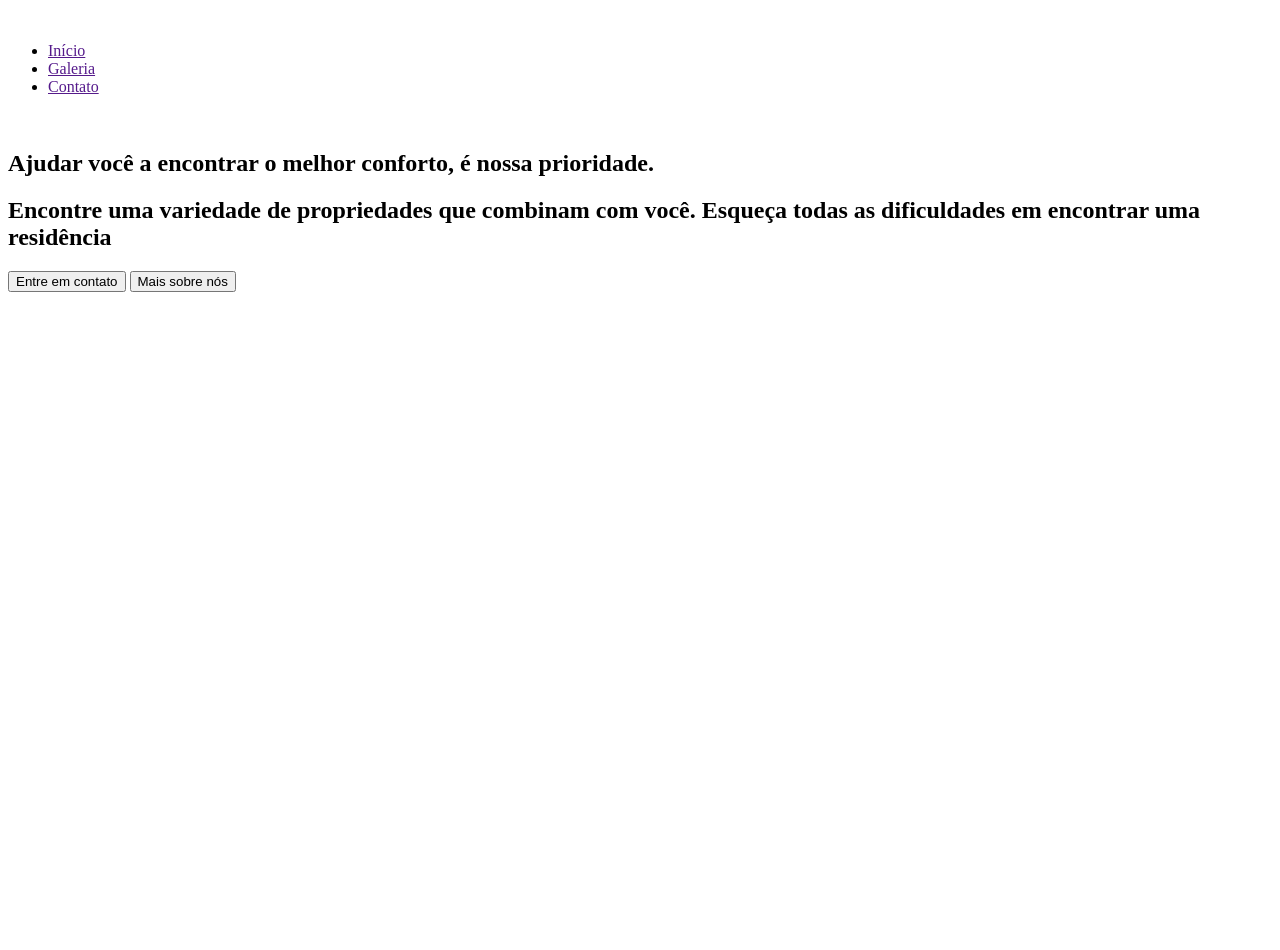
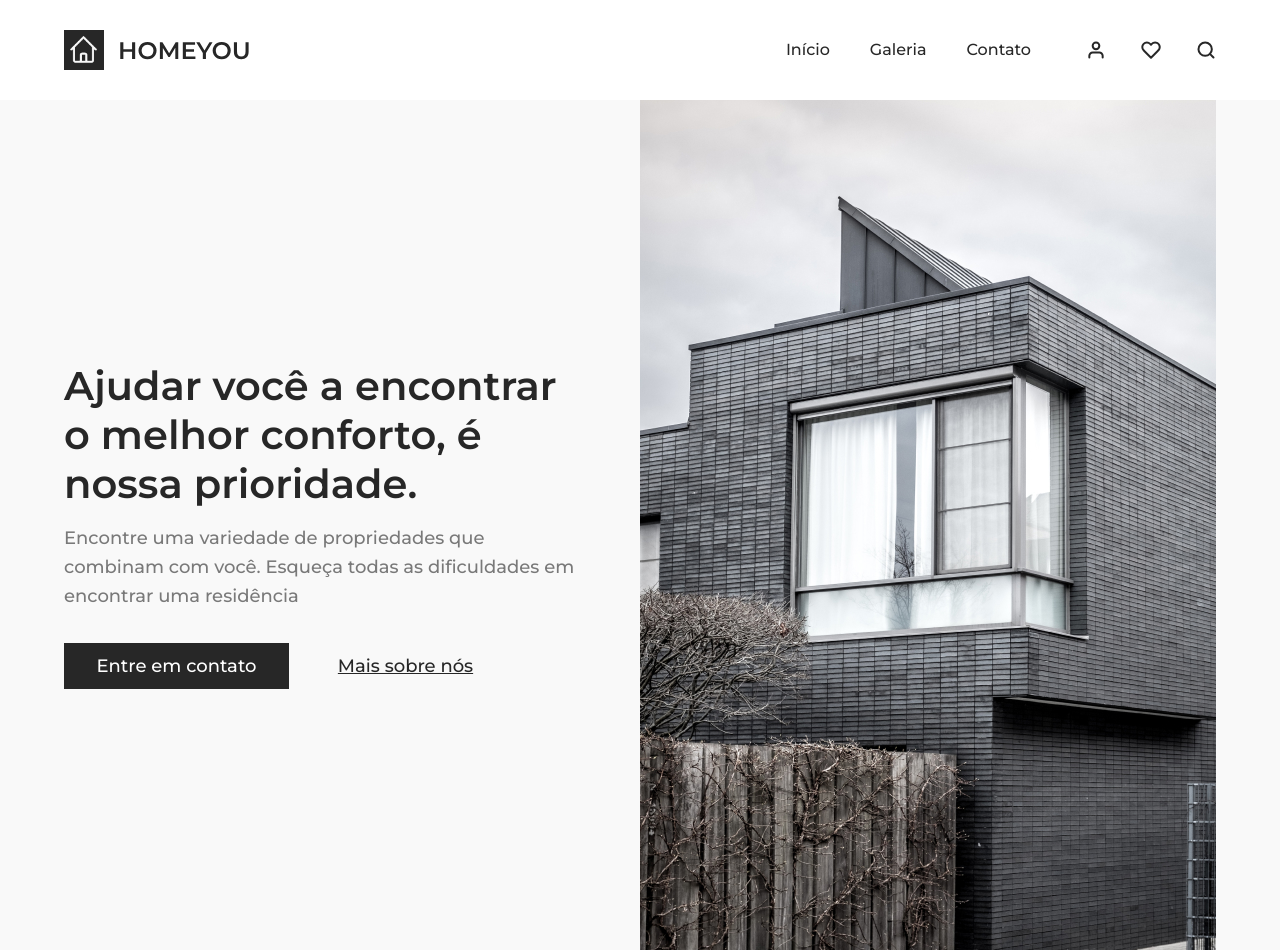
Before and after one commit to lyzzandro/desafio-25, a plain HTML site: page index.html in a window 1280 px wide. Before the commit the page ends 800 px from the top, so only its background shows below. Drawn offline with Linux system fonts and the light colour scheme; the site is published under a folder, as on GitHub Pages, so addresses that start at the root find nothing.

Commit message:
corrigindo erro de pastas e arquivos nao encontrados

```diff
--- a/assets/styles/syles.css
+++ b/assets/styles/syles.css
@@ -61,7 +61,7 @@ h2 {
 .banner{
     width: 50%;
     height: 100%;
-    background: url(/assets/image/capa-banner.jpg);
+    background: url(../image/capa-banner.jpg);
 }
 
 .button-inicio, .button-inicio-2 {
--- a/index.html
+++ b/index.html
@@ -5,9 +5,9 @@
     <meta charset="UTF-8">
     <meta http-equiv="X-UA-Compatible" content="IE=edge">
     <meta name="viewport" content="width=device-width, initial-scale=1.0">
-    <link rel="stylesheet" href="/assets/styles/nav.css">
-    <link rel="stylesheet" href="/assets/styles/syles.css">
-    <link rel="stylesheet" href="/assets/styles/footer.css">
+    <link rel="stylesheet" href="./assets/styles/nav.css">
+    <link rel="stylesheet" href="./assets/styles/syles.css">
+    <link rel="stylesheet" href="./assets/styles/footer.css">
     <title>HOMEYOU</title>
 </head>
 
@@ -17,8 +17,8 @@
     <nav class="nav">
         <div class="container nav-container">
             <div class="logo">
-                <img class="img-logo" src="/assets/image/home.jpg" alt="">
-                <img class="img-logo" src="/assets/image/HOMEYOU.svg" alt="">
+                <img class="img-logo" src="./assets/image/home.jpg" alt="">
+                <img class="img-logo" src="./assets/image/HOMEYOU.svg" alt="">
             </div>
             <div class="menu">
                 <ul class="menu-itens">
@@ -26,9 +26,9 @@
                     <li class="links"><a href="">Galeria</a></li>
                     <li class="links"><a href="">Contato</a></li>
                 </ul>
-                <img class="icons" src="/assets/image/fi_user.svg" alt="">
-                <img class="icons" src="/assets/image/fi_heart.svg" alt="">
-                <img class="icons" src="/assets/image/fi_search.svg" alt="">
+                <img class="icons" src="./assets/image/fi_user.svg" alt="">
+                <img class="icons" src="./assets/image/fi_heart.svg" alt="">
+                <img class="icons" src="./assets/image/fi_search.svg" alt="">
             </div>
         </div>
     </nav>
```
